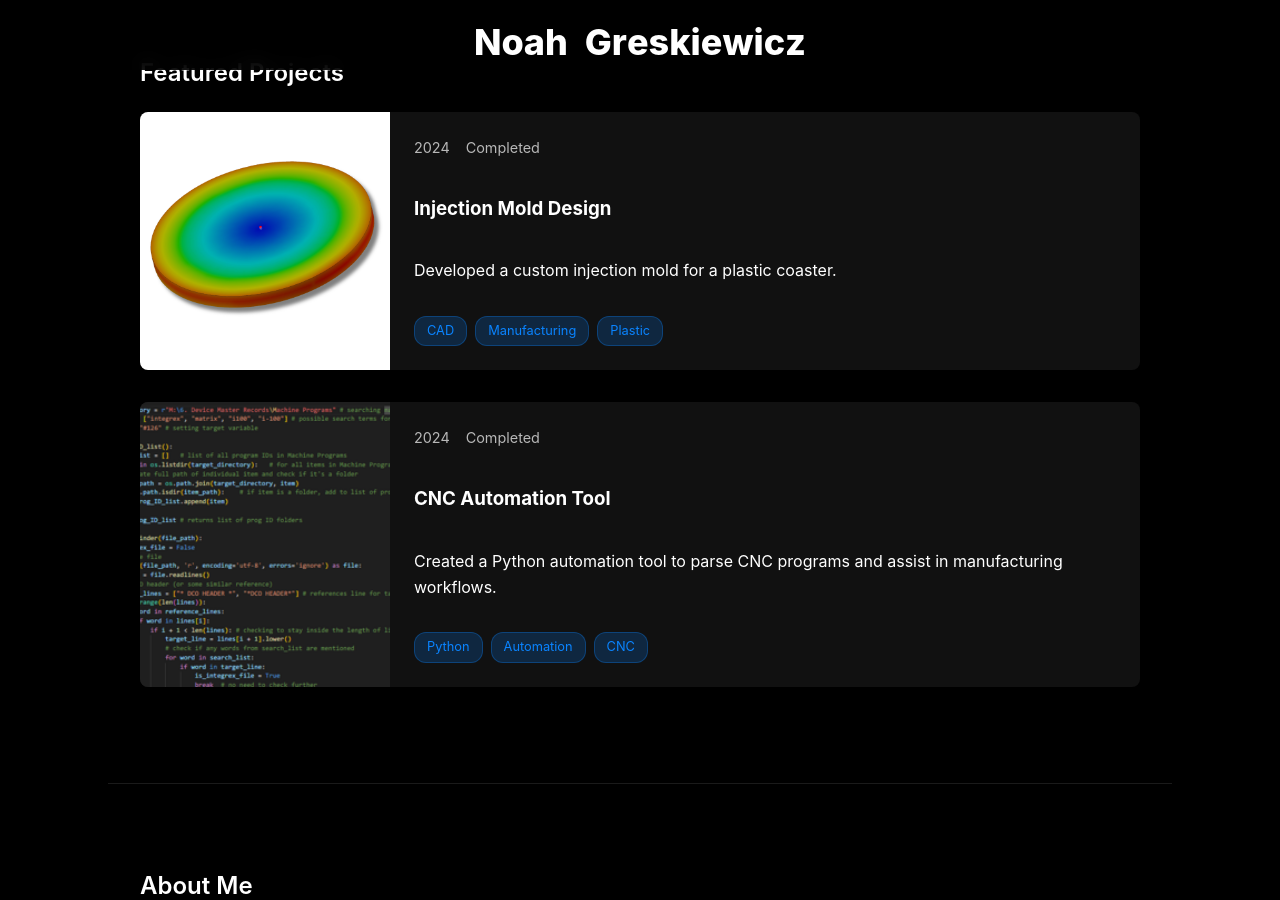
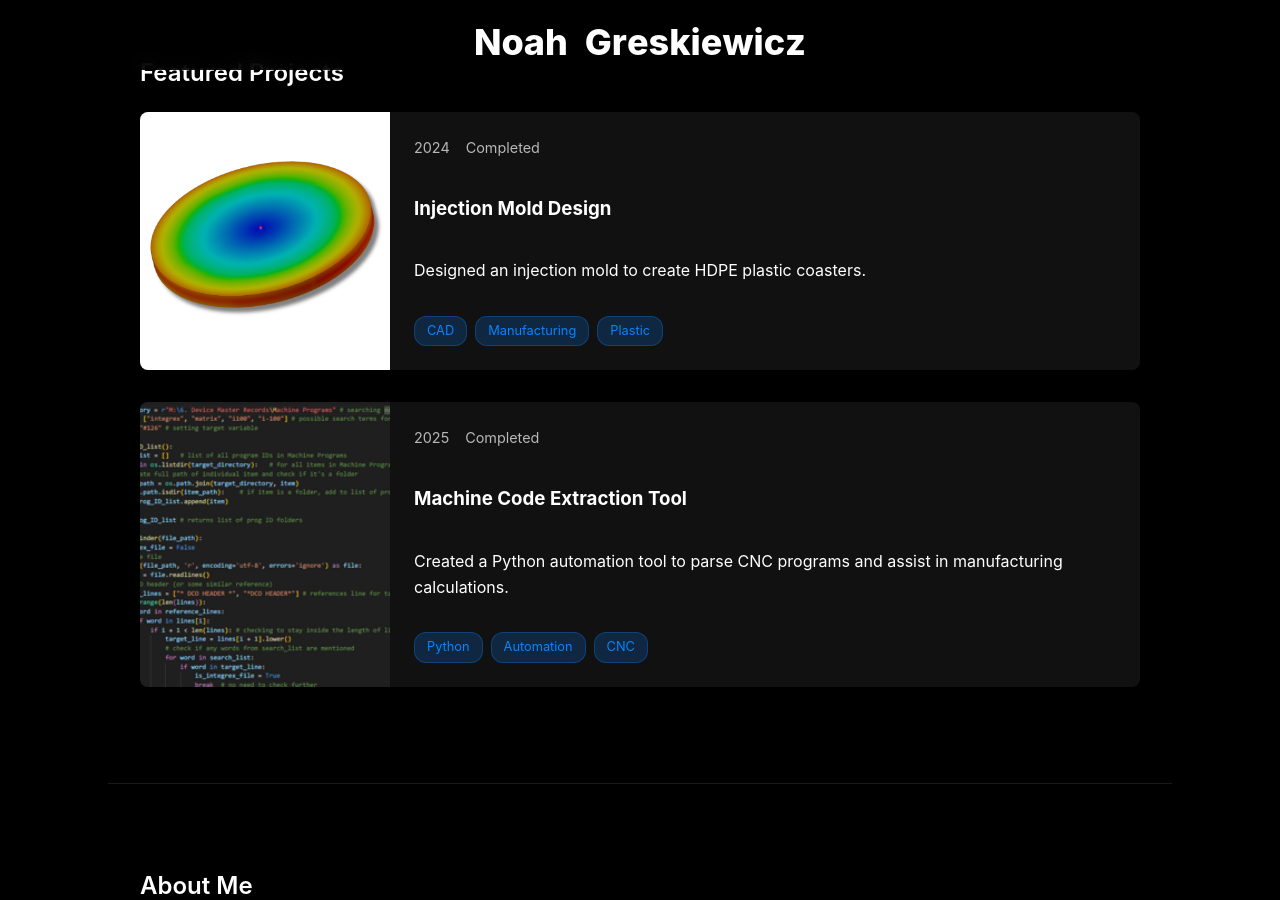
Before and after one commit to ngreskie/ngreskie.github.io, a Jekyll site: the page built from index.md, in a window 1280 px wide and 900 px high, scrolled down 453 px. Built offline with Jekyll 4.4.1, drawn with Linux system fonts in a browser that asks for light colours; some of the changed lines change nothing that is shown.

Commit message:
more detailed projects

```diff
--- a/_data/projects.yml
+++ b/_data/projects.yml
@@ -26,7 +26,7 @@
 injection-mold:
   id: "injection-mold"
   title: "Injection Mold Design"
-  shortDescription: "Developed a custom injection mold for a plastic coaster."
+  shortDescription: "Designed an injection mold to create HDPE plastic coasters."
   date: "2024"
   status: "Completed"
   image: "/assets/images/coaster_sim.png"
@@ -34,35 +34,37 @@
   featured: true
   fullDescription: |
     ### Project Overview
-    This project involved designing a set of injection molds for use with community plastic injection machines. The challenge was to ensure the vision for the final product was achievable with manufacturing constraints while minimizing material waste and post-processing.
+    This project involved designing a set of injection molds for use with community plastic injection machines. The challenge was to ensure the vision for the final product was achievable with manufacturing constraints.
 
     ### Design Process
-    Started with analysis of the injection machine including shot size and nozzle geometry. Used SolidWorks for 3D modeling and simulation.
+    Started with analysis of the injection machine including shot size and nozzle geometry. Used SolidWorks for 3D modeling and simulation. After designing the mold, plastic injection simulations were run to verify feasibility of manufacturing and tune initial production settings. The simulation calculated a mold filling time of 7.68 seconds with an injection pressure of 1.00 MPa (145.33 psi), assuming a melt temperature of 210 °C and a mold wall temperature of 40 °C. These results were used as a starting point for production.
 
     ### Key Achievements
     - Successful products produced with first mold iteration.
+    - Design for sheet metal mold reduced upfront costs.
 
-    ### SolidWorks Plastic Injection Simulation
-    The simulation calculated a filling time of 7.68 seconds with an injection pressure of 1.00 MPa (145.33 psi), assuming a melt temperature of 210 °C and a mold wall temperature of 40 °C.
+
+
 
 
 cnc-automation:
   id: "cnc-automation"
-  title: "CNC Automation Tool"
-  shortDescription: "Created a Python automation tool to parse CNC programs and assist in manufacturing workflows."
-  date: "2024"
+  title: "Machine Code Extraction Tool"
+  shortDescription: "Created a Python automation tool to parse CNC programs and assist in manufacturing calculations."
+  date: "2025"
   image: "/assets/images/code.png"
   status: "Completed"
   tags: ["Python", "Automation", "CNC"]
   featured: true
   fullDescription: |
     ### Project Overview
-    Developed a comprehensive Python-based tool to automate CNC program analysis and optimize manufacturing workflows. The tool searches machine code folders, parses G-code files, and provides detailed insights for production planning.
+    Developed a comprehensive Python-based tool to automate CNC program analysis and collect key data points for raw material consumption calculations, tool and setup sheet generation, and machine code snippet creation. The tool searches machine code folders, parses G-code files, and extracts data.
 
-    ### Features
-    - G-code parsing
-    - Tool/Setup Sheet generation
-    - Material usage calculation
+    ### Challenge
+    Inaccurate department material consumption calculations negatively affected budget and material requests/ordering.
 
-    ### Impact
-    The tool reduced program setup time and improved production planning accuracy by providing insights into machining operations.
+    ### Solution
+    - Previous efforts to update material consumption figures followed a procedure unfit for automation. Spent time learning the tools available (final part drawings vs. machine code)
+    - Developed a python program to find part O.A.L. by dynamically targeting user defined department PROG-ID folders, 1000-level files, and machine code variables (O.A.L)
+    - Received feedback and revised product to allow for even greater extraction flexibility. User can easily search for any machine code variable and small edits code will allow for full control over the extraction system.
+    - Built a graphical user interface using python libraries and packaged as an app to allow for machine code extraction without having python knowledge or access to VSCode.
```
Also changed, not shown: assets/images/coaster_sim.jpg (added).
